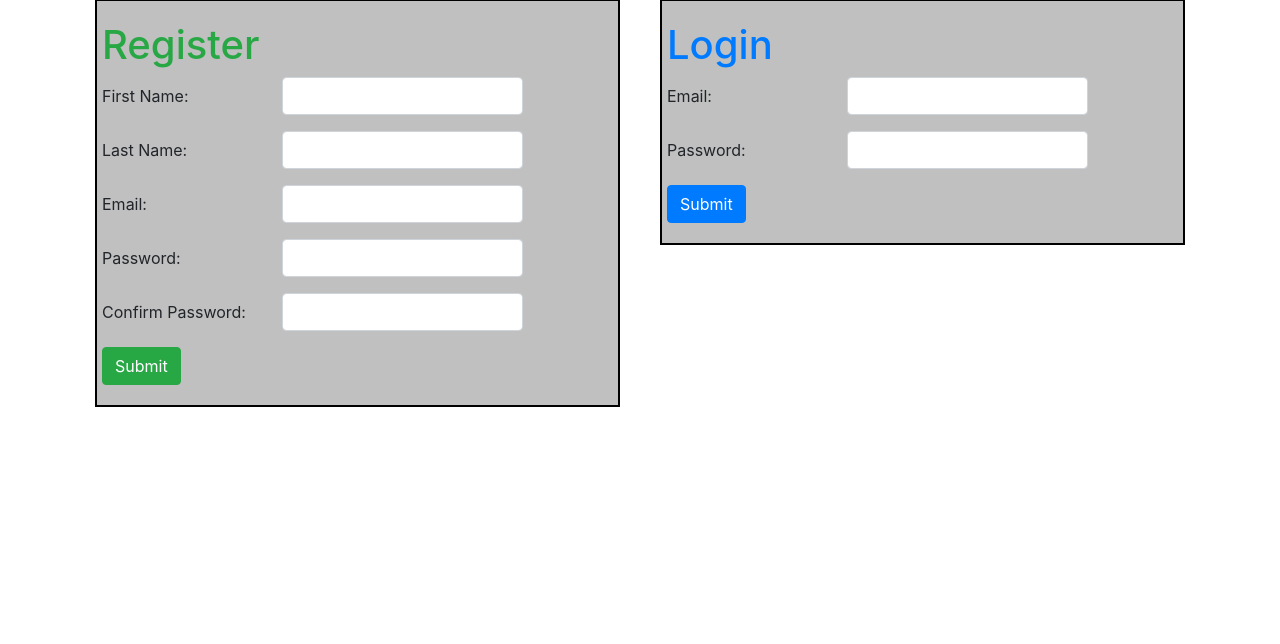
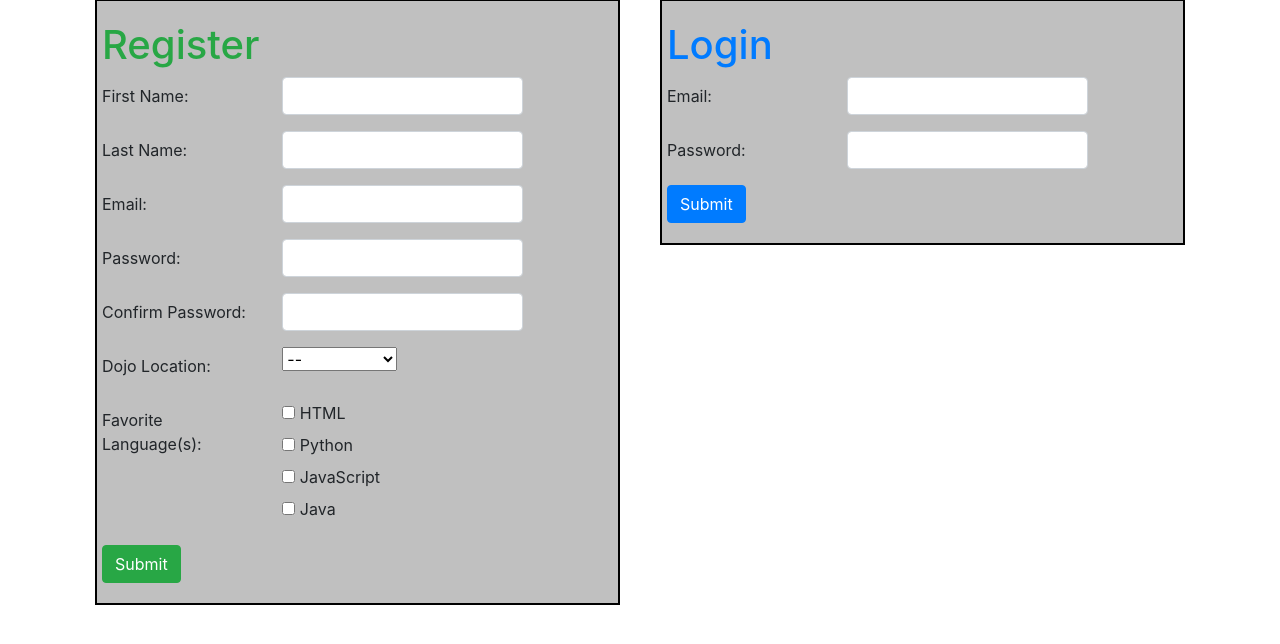
Before and after one commit to sdress/login-registration, a Flask app: page / in a window 1280 px wide. Shown: the part 63-707 px from the top of the page. Run offline with Flask 2, Linux system fonts and the light colour scheme.

Commit message:
completed basic assignment

```diff
--- a/flask_app/controllers/users.py
+++ b/flask_app/controllers/users.py
@@ -18,9 +18,11 @@
         'last_name': request.form['last_name'],
         'email': request.form['email'],
         'password': bcrypt.generate_password_hash(request.form['password']),
+        'location': request.form.get('location'),
+        'languages': str(request.form.getlist('languages'))
     }
-    user_id = User.create(data)
-    session['user_id'] = user_id
+    user = User.create(data)
+    session['user_id'] = user.id
     return redirect('/dashboard')
 
 @app.route('/login', methods = ['POST'])
--- a/flask_app/models/user.py
+++ b/flask_app/models/user.py
@@ -16,6 +16,8 @@
         self.last_name = data['last_name']
         self.email = data['email']
         self.password = data['password']
+        self.location = data['location']
+        self.languages = data['languages']
         self.created_at = data['created_at']
         self.updated_at = data['updated_at']
         # insert other required fields as shown in schema
@@ -26,7 +28,7 @@
     @classmethod
     def create(cls, data):
         # some query
-        query = "INSERT INTO users (first_name, last_name, email, password, created_at, updated_at) VALUES ( %(first_name)s, %(last_name)s, %(email)s, %(password)s, NOW(), NOW() );"
+        query = "INSERT INTO users (first_name, last_name, email, password, location, languages, created_at, updated_at) VALUES ( %(first_name)s, %(last_name)s, %(email)s, %(password)s, %(location)s, %(languages)s, NOW(), NOW() );"
         return connectToMySQL(db).query_db(query, data)
 
     # read
@@ -43,7 +45,6 @@
     def get_from_email(cls, data):
         query = "SELECT * FROM users WHERE email = %(email)s;"
         results = connectToMySQL(db).query_db(query, data)
-        print(results)
         if len(results) < 1:
             return False
         return cls(results[0])
@@ -58,7 +59,7 @@
 
     @classmethod
     def get_last(cls):
-        query = "SELECT * FROM users ORDER BY id DESC LIMIT 1"
+        query = "SELECT * FROM users ORDER BY id DESC LIMIT 1;"
         results = connectToMySQL(db).query_db(query)
         return cls(results[0])
 
@@ -78,9 +79,8 @@
     @staticmethod
     def validate(user):
         is_valid = True # we assume this is true
-        query = "SELECT * FROM users WHERE email = %(email)s"
+        query = "SELECT * FROM users WHERE email = %(email)s;"
         results = connectToMySQL(db).query_db(query, user)
-        print(results)
         if len(results) >= 1:
             flash("Account already exists")
             is_valid = False
@@ -99,6 +99,9 @@
         if user['password'] != user['pass_confirm']:
             flash("Passwords must match!")
             is_valid = False
+        if len(user['location']) < 3:
+            flash("Location is required!")
+            is_valid = False
         return is_valid
 
     @staticmethod
--- a/flask_app/templates/index.html
+++ b/flask_app/templates/index.html
@@ -55,7 +55,7 @@
                             <input type="password" name="pass_confirm" class="form-control">
                         </div>
                     </div>
-                    <!-- <div class="form-group row">
+                    <div class="form-group row">
                         <label for="location" class="col-sm-4 col-form-label">Dojo Location: </label>
                         <div class="col-sm-8">
                             <select name="location" class="form-select">
@@ -70,15 +70,16 @@
                     <div class="form-group row">
                         <label for="language" class="col-sm-4 col-form-label">Favorite Language(s): </label>
                         <div class="col-sm-8">
-                            <select name="language" class="form-select">
-                                <option value="NA">--</option>
-                                <option value="Python">Python</option>
-                                <option value="Javascript">Javascript</option>
-                                <option value="HTML">HTML</option>
-                                <option value="C#">C#</option>
-                            </select>
+                            <input type="checkbox" name="languages" value="HTML">
+                            <label for="html">HTML</label><br>
+                            <input type="checkbox" name="languages" value="Python">
+                            <label for="python">Python</label><br>
+                            <input type="checkbox" name="languages" value="JavaScript">
+                            <label for="javascript">JavaScript</label><br>
+                            <input type="checkbox" name="languages" value="Java">
+                            <label for="java">Java</label>
                         </div>
-                    </div> -->
+                    </div>
                     <input class="btn btn-success" type="submit"></input>
                 </form>
             </div>
```
Also changed, not shown: flask_app/templates/dashboard.html (+17 -1 lines).
